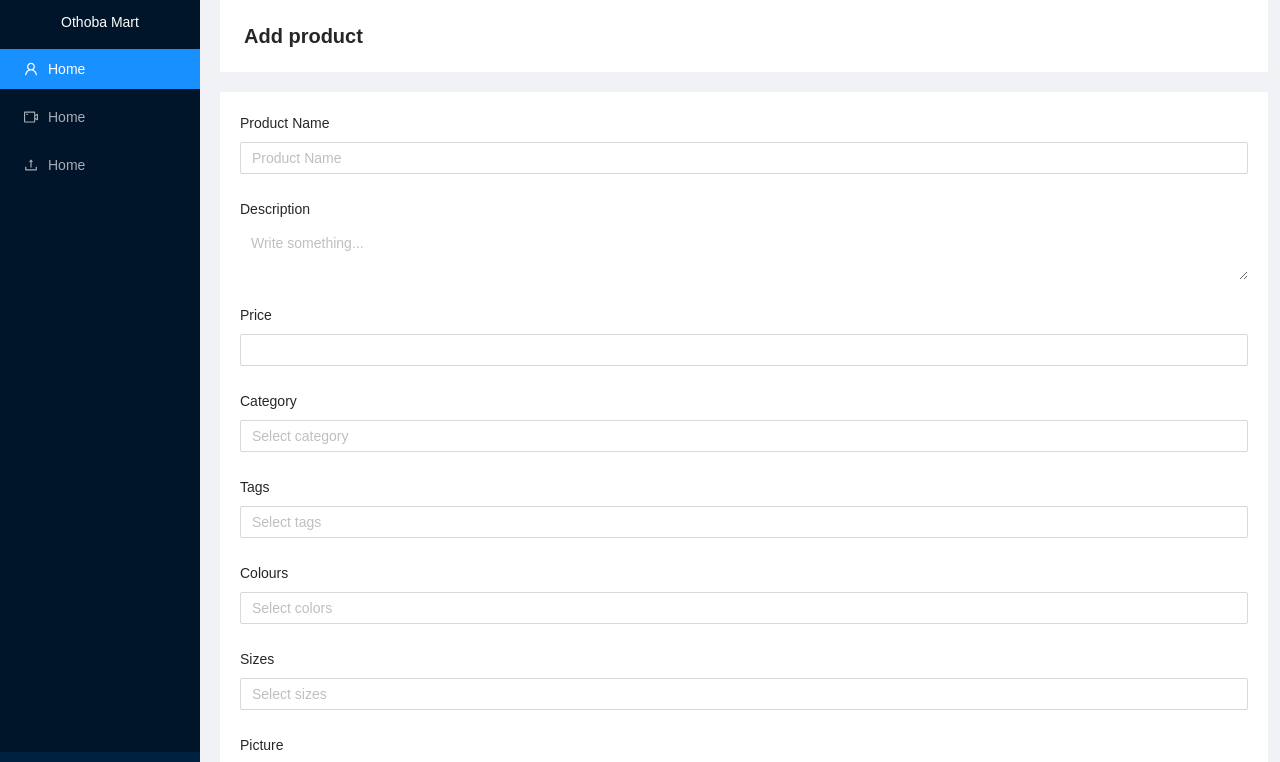
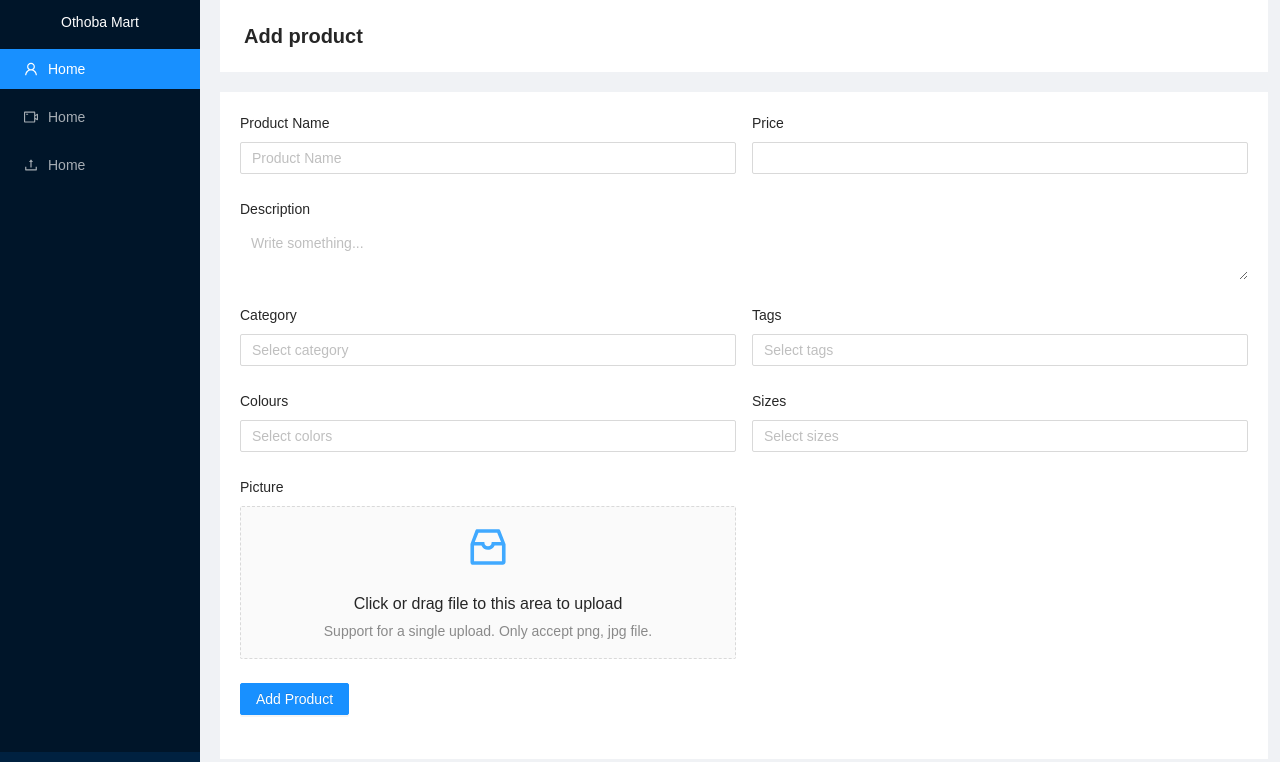
Before and after one commit to johirulislamnishat/othoba-mart-frontend, a Next.js app: page /admin/addProduct in a window 1280 px wide. Shown: the top 762 px of the page. Built offline with nearby package versions, Linux system fonts and the light colour scheme.

Commit message:
add product form layout changed

```diff
--- a/pages/admin/addProduct/index.js
+++ b/pages/admin/addProduct/index.js
@@ -1,12 +1,14 @@
 import { InboxOutlined } from "@ant-design/icons";
 import {
 	Button,
+	Col,
 	Divider,
 	Form,
 	Input,
 	InputNumber,
 	message,
 	PageHeader,
+	Row,
 	Select,
 	Space,
 	Typography,
@@ -126,6 +128,8 @@ const AddProduct = () => {
 					initialValues={{ remember: true }}
 					onFinish={handleSubmit}
 				>
+					<Row gutter={[16, 16]}>
+						<Col xs={24} md={12}>
 							<Form.Item
 								label="Product Name"
 								name="product_name"
@@ -134,7 +138,8 @@ const AddProduct = () => {
 								rules={[
 									{
 										required: true,
-								message: "Please enter the product name",
+										message:
+											"Please enter the product name",
 									},
 									{
 										min: 3,
@@ -145,6 +150,23 @@ const AddProduct = () => {
 							>
 								<Input placeholder="Product Name" allowClear />
 							</Form.Item>
+						</Col>
+
+						<Col xs={24} md={12}>
+							<Form.Item
+								label="Price"
+								name="product_price"
+								rules={[
+									{
+										required: true,
+										message: "Please input procuct price",
+									},
+								]}
+							>
+								<InputNumber style={{ width: "100%" }} />
+							</Form.Item>
+						</Col>
+					</Row>
 
 					<Form.Item
 						label="Description"
@@ -169,19 +191,8 @@ const AddProduct = () => {
 						/>
 					</Form.Item>
 
-					<Form.Item
-						label="Price"
-						name="product_price"
-						rules={[
-							{
-								required: true,
-								message: "Please input procuct price",
-							},
-						]}
-					>
-						<InputNumber style={{ width: "100%" }} />
-					</Form.Item>
-
+					<Row gutter={[16, 16]}>
+						<Col xs={24} md={12}>
 							<Form.Item
 								label="Category"
 								name="product_category"
@@ -195,7 +206,9 @@ const AddProduct = () => {
 									dropdownRender={(menu) => (
 										<>
 											{menu}
-									<Divider style={{ margin: "8px 0" }} />
+											<Divider
+												style={{ margin: "8px 0" }}
+											/>
 											<Space
 												align="center"
 												style={{ padding: "0 8px 4px" }}
@@ -204,7 +217,9 @@ const AddProduct = () => {
 													placeholder="Enter category name"
 													value={optionName}
 													onChange={(e) =>
-												setOptionName(e.target.value)
+														setOptionName(
+															e.target.value
+														)
 													}
 												/>
 												<Typography.Link
@@ -214,7 +229,9 @@ const AddProduct = () => {
 															setCategoryChildren
 														)
 													}
-											style={{ whiteSpace: "nowrap" }}
+													style={{
+														whiteSpace: "nowrap",
+													}}
 												>
 													Add Category
 												</Typography.Link>
@@ -225,7 +242,9 @@ const AddProduct = () => {
 									{categoryChildren}
 								</Select>
 							</Form.Item>
+						</Col>
 
+						<Col xs={24} md={12}>
 							<Form.Item
 								label="Tags"
 								name="product_tags"
@@ -239,7 +258,9 @@ const AddProduct = () => {
 									dropdownRender={(menu) => (
 										<>
 											{menu}
-									<Divider style={{ margin: "8px 0" }} />
+											<Divider
+												style={{ margin: "8px 0" }}
+											/>
 											<Space
 												align="center"
 												style={{ padding: "0 8px 4px" }}
@@ -248,7 +269,9 @@ const AddProduct = () => {
 													placeholder="Enter tag name"
 													value={optionName}
 													onChange={(e) =>
-												setOptionName(e.target.value)
+														setOptionName(
+															e.target.value
+														)
 													}
 												/>
 												<Typography.Link
@@ -258,7 +281,9 @@ const AddProduct = () => {
 															setTagChildren
 														)
 													}
-											style={{ whiteSpace: "nowrap" }}
+													style={{
+														whiteSpace: "nowrap",
+													}}
 												>
 													Add Tag
 												</Typography.Link>
@@ -269,7 +294,11 @@ const AddProduct = () => {
 									{tagChildren}
 								</Select>
 							</Form.Item>
+						</Col>
+					</Row>
 
+					<Row gutter={[16, 16]}>
+						<Col xs={24} md={12}>
 							<Form.Item
 								label="Colours"
 								name="product_colors"
@@ -283,7 +312,9 @@ const AddProduct = () => {
 									dropdownRender={(menu) => (
 										<>
 											{menu}
-									<Divider style={{ margin: "8px 0" }} />
+											<Divider
+												style={{ margin: "8px 0" }}
+											/>
 											<Space
 												align="center"
 												style={{ padding: "0 8px 4px" }}
@@ -292,7 +323,9 @@ const AddProduct = () => {
 													placeholder="Enter colour name"
 													value={optionName}
 													onChange={(e) =>
-												setOptionName(e.target.value)
+														setOptionName(
+															e.target.value
+														)
 													}
 												/>
 												<Typography.Link
@@ -302,7 +335,9 @@ const AddProduct = () => {
 															setColorChildren
 														)
 													}
-											style={{ whiteSpace: "nowrap" }}
+													style={{
+														whiteSpace: "nowrap",
+													}}
 												>
 													Add Colour
 												</Typography.Link>
@@ -313,7 +348,8 @@ const AddProduct = () => {
 									{colorChildren}
 								</Select>
 							</Form.Item>
-
+						</Col>
+						<Col xs={24} md={12}>
 							<Form.Item
 								label="Sizes"
 								name="product_sizes"
@@ -327,7 +363,9 @@ const AddProduct = () => {
 									dropdownRender={(menu) => (
 										<>
 											{menu}
-									<Divider style={{ margin: "8px 0" }} />
+											<Divider
+												style={{ margin: "8px 0" }}
+											/>
 											<Space
 												align="center"
 												style={{ padding: "0 8px 4px" }}
@@ -336,7 +374,9 @@ const AddProduct = () => {
 													placeholder="Enter size"
 													value={optionName}
 													onChange={(e) =>
-												setOptionName(e.target.value)
+														setOptionName(
+															e.target.value
+														)
 													}
 												/>
 												<Typography.Link
@@ -346,7 +386,9 @@ const AddProduct = () => {
 															setSizeChildren
 														)
 													}
-											style={{ whiteSpace: "nowrap" }}
+													style={{
+														whiteSpace: "nowrap",
+													}}
 												>
 													Add Size
 												</Typography.Link>
@@ -357,7 +399,11 @@ const AddProduct = () => {
 									{sizeChildren}
 								</Select>
 							</Form.Item>
+						</Col>
+					</Row>
 
+					<Row gutter={[16, 16]}>
+						<Col xs={24} md={12}>
 							<Form.Item label="Picture" required>
 								<Form.Item
 									valuePropName="fileList"
@@ -378,15 +424,18 @@ const AddProduct = () => {
 											<InboxOutlined />
 										</p>
 										<p className="ant-upload-text">
-									Click or drag file to this area to upload
+											Click or drag file to this area to
+											upload
 										</p>
 										<p className="ant-upload-hint">
-									Support for a single upload. Only accept
-									png, jpg file.
+											Support for a single upload. Only
+											accept png, jpg file.
 										</p>
 									</Dragger>
 								</Form.Item>
 							</Form.Item>
+						</Col>
+					</Row>
 
 					<Form.Item>
 						<Button
```
Lines whose indentation alone changed are shown as unchanged.
